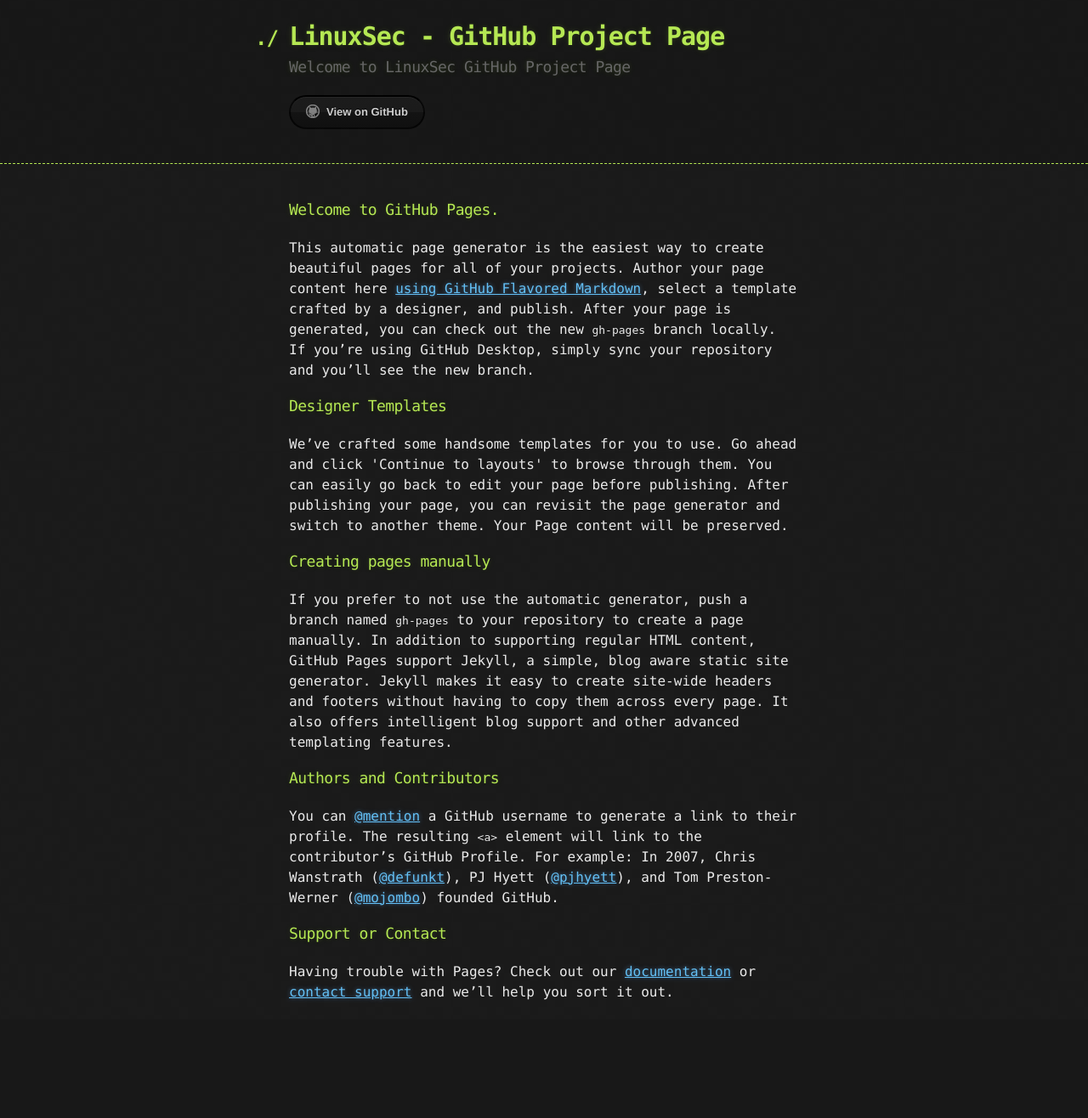
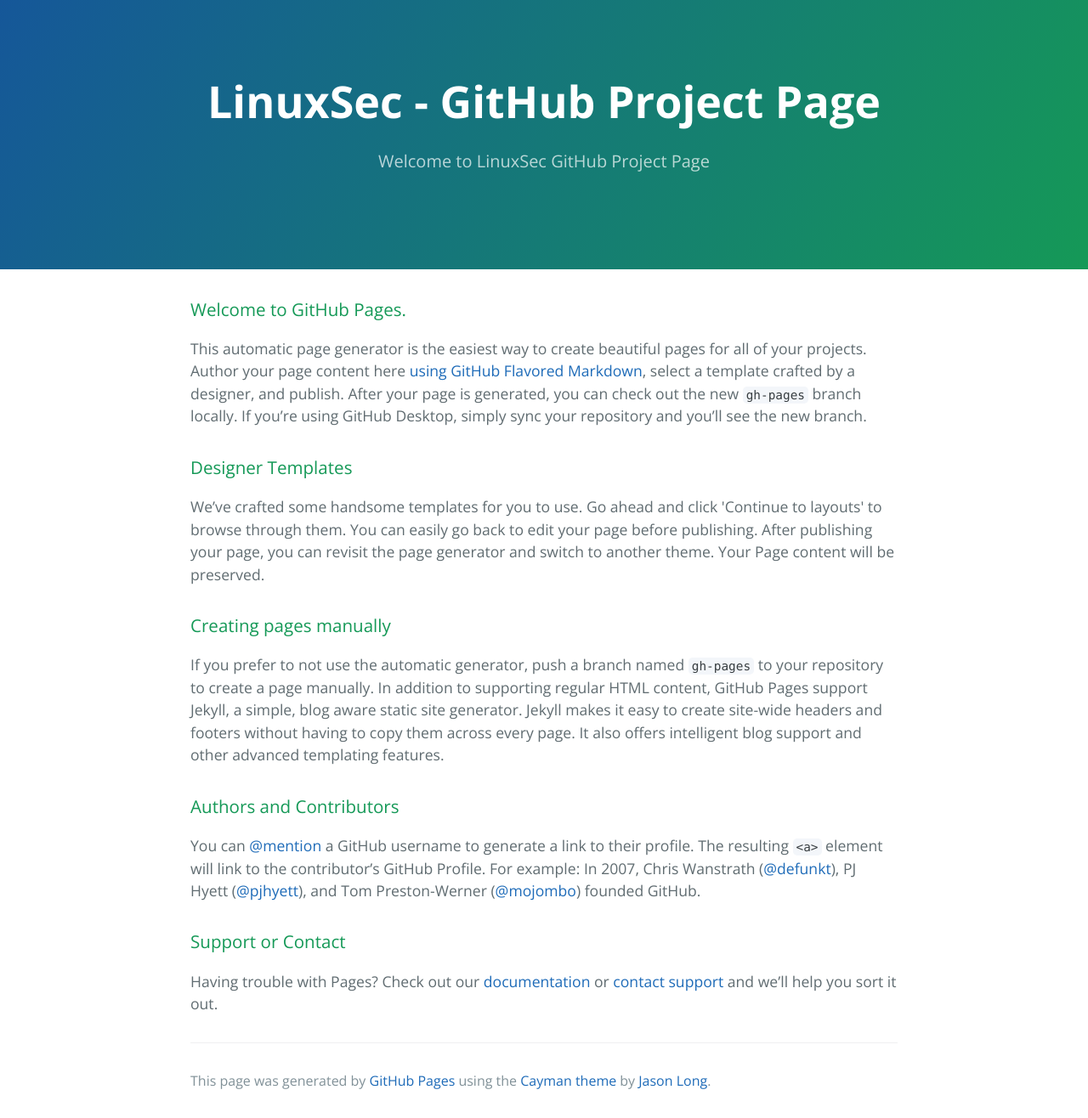
Before and after one commit to Alpah7/linuxsec.github.io, a PHP site: page / in a window 1280 px wide. Shown: the whole page at 85% size. Before the commit the page ends 1178 px from the top, so only its background shows below. Run offline with PHP 8.4, Linux system fonts and the light colour scheme.

Commit message:
Replace master branch with page content via GitHub

```diff
--- a/index.html
+++ b/index.html
@@ -1,32 +1,22 @@
 <!DOCTYPE html>
-<html>
+<html lang="en-us">
   <head>
-    <meta charset='utf-8'>
-    <meta http-equiv="X-UA-Compatible" content="chrome=1">
+    <meta charset="UTF-8">
+    <title>LinuxSec - GitHub Project Page by linuxsec</title>
+    <meta name="viewport" content="width=device-width, initial-scale=1">
+    <link rel="stylesheet" type="text/css" href="stylesheets/normalize.css" media="screen">
+    <link href='https://fonts.googleapis.com/css?family=Open+Sans:400,700' rel='stylesheet' type='text/css'>
+    <link rel="stylesheet" type="text/css" href="stylesheets/stylesheet.css" media="screen">
+    <link rel="stylesheet" type="text/css" href="stylesheets/github-light.css" media="screen">
+  </head>
+  <body>
+    <section class="page-header">
+      <h1 class="project-name">LinuxSec - GitHub Project Page</h1>
+      <h2 class="project-tagline">Welcome to LinuxSec GitHub Project Page</h2>
+    </section>
 
-    <link rel="stylesheet" type="text/css" href="stylesheets/stylesheet.css" media="screen">
-    <link rel="stylesheet" type="text/css" href="stylesheets/github-dark.css" media="screen">
-    <link rel="stylesheet" type="text/css" href="stylesheets/print.css" media="print">
-
-    <title>LinuxSec - GitHub Project Page by linuxsec</title>
-  </head>
-
-  <body>
-
-    <header>
-      <div class="container">
-        <h1>LinuxSec - GitHub Project Page</h1>
-        <h2>Welcome to LinuxSec GitHub Project Page</h2>
-
-        <section id="downloads">
-          <a href="https://github.com/linuxsec" class="btn btn-github"><span class="icon"></span>View on GitHub</a>
-        </section>
-      </div>
-    </header>
-
-    <div class="container">
-      <section id="main_content">
-        <h3>
+    <section class="main-content">
+      <h3>
 <a id="welcome-to-github-pages" class="anchor" href="#welcome-to-github-pages" aria-hidden="true"><span aria-hidden="true" class="octicon octicon-link"></span></a>Welcome to GitHub Pages.</h3>
 
 <p>This automatic page generator is the easiest way to create beautiful pages for all of your projects. Author your page content here <a href="https://guides.github.com/features/mastering-markdown/">using GitHub Flavored Markdown</a>, select a template crafted by a designer, and publish. After your page is generated, you can check out the new <code>gh-pages</code> branch locally. If you’re using GitHub Desktop, simply sync your repository and you’ll see the new branch.</p>
@@ -50,10 +40,15 @@
 <a id="support-or-contact" class="anchor" href="#support-or-contact" aria-hidden="true"><span aria-hidden="true" class="octicon octicon-link"></span></a>Support or Contact</h3>
 
 <p>Having trouble with Pages? Check out our <a href="https://help.github.com/pages">documentation</a> or <a href="https://github.com/contact">contact support</a> and we’ll help you sort it out.</p>
-      </section>
-    </div>
 
-              <script type="text/javascript">
+      <footer class="site-footer">
+
+        <span class="site-footer-credits">This page was generated by <a href="https://pages.github.com">GitHub Pages</a> using the <a href="https://github.com/jasonlong/cayman-theme">Cayman theme</a> by <a href="https://twitter.com/jasonlong">Jason Long</a>.</span>
+      </footer>
+
+    </section>
+
+            <script type="text/javascript">
             var gaJsHost = (("https:" == document.location.protocol) ? "https://ssl." : "http://www.");
             document.write(unescape("%3Cscript src='" + gaJsHost + "google-analytics.com/ga.js' type='text/javascript'%3E%3C/script%3E"));
           </script>
--- a/stylesheets/stylesheet.css
+++ b/stylesheets/stylesheet.css
@@ -1,247 +1,245 @@
+* {
+  box-sizing: border-box; }
+
 body {
+  padding: 0;
   margin: 0;
-  padding: 0;
-  background: #151515 url("../images/bkg.png") 0 0;
-  color: #eaeaea;
-  font: 16px;
+  font-family: "Open Sans", "Helvetica Neue", Helvetica, Arial, sans-serif;
+  font-size: 16px;
   line-height: 1.5;
-  font-family: Monaco, "Bitstream Vera Sans Mono", "Lucida Console", Terminal, monospace;
-}
+  color: #606c71; }
 
-/* General & 'Reset' Stuff */
-
-.container {
-  width: 90%;
-  max-width: 600px;
-  margin: 0 auto;
-}
-
-section {
-  display: block;
-  margin: 0 0 20px 0;
-}
-
-h1, h2, h3, h4, h5, h6 {
-  margin: 0 0 20px;
-}
-
-li {
-  line-height: 1.4 ;
-}
-
-/* Header, <header>
-   header   - container
-   h1       - project name
-   h2       - project description
-*/
-
-header {
-  background: rgba(0, 0, 0, 0.1);
-  width: 100%;
-  border-bottom: 1px dashed #b5e853;
-  padding: 20px 0;
-  margin: 0 0 40px 0;
-}
-
-header h1 {
-  font-size: 30px;
-  line-height: 1.5;
-  margin: 0 0 0 -40px;
-  font-weight: bold;
-  font-family: Monaco, "Bitstream Vera Sans Mono", "Lucida Console", Terminal, monospace;
-  color: #b5e853;
-  text-shadow: 0 1px 1px rgba(0, 0, 0, 0.1),
-               0 0 5px rgba(181, 232, 83, 0.1),
-               0 0 10px rgba(181, 232, 83, 0.1);
-  letter-spacing: -1px;
-  -webkit-font-smoothing: antialiased;
-}
-
-header h1:before {
-  content: "./ ";
-  font-size: 24px;
-}
-
-header h2 {
-  font-size: 18px;
-  font-weight: 300;
-  color: #666;
-}
-
-#downloads .btn {
-  display: inline-block;
-  text-align: center;
-  margin: 0;
-}
-
-/* Main Content
-*/
-
-#main_content {
-  width: 100%;
-  -webkit-font-smoothing: antialiased;
-}
-section img {
-  max-width: 100%
-}
-
-h1, h2, h3, h4, h5, h6 {
-  font-weight: normal;
-  font-family: Monaco, "Bitstream Vera Sans Mono", "Lucida Console", Terminal, monospace;
-  color: #b5e853;
-  letter-spacing: -0.03em;
-  text-shadow: 0 1px 1px rgba(0, 0, 0, 0.1),
-               0 0 5px rgba(181, 232, 83, 0.1),
-               0 0 10px rgba(181, 232, 83, 0.1);
-}
-
-#main_content h1 {
-  font-size: 30px;
-}
-
-#main_content h2 {
-  font-size: 24px;
-}
-
-#main_content h3 {
-  font-size: 18px;
-}
-
-#main_content h4 {
-  font-size: 14px;
-}
-
-#main_content h5 {
-  font-size: 12px;
-  text-transform: uppercase;
-  margin: 0 0 5px 0;
-}
-
-#main_content h6 {
-  font-size: 12px;
-  text-transform: uppercase;
-  color: #999;
-  margin: 0 0 5px 0;
-}
-
-dt {
-  font-style: italic;
-  font-weight: bold;
-}
-
-ul li {
-  list-style: none;
-}
-
-ul li:before {
-  content: ">>";
-  font-family: Monaco, "Bitstream Vera Sans Mono", "Lucida Console", Terminal, monospace;
-  font-size: 13px;
-  color: #b5e853;
-  margin-left: -37px;
-  margin-right: 21px;
-  line-height: 16px;
-}
-
-blockquote {
-  color: #aaa;
-  padding-left: 10px;
-  border-left: 1px dotted #666;
-}
-
-pre {
-  background: rgba(0, 0, 0, 0.9);
-  border: 1px solid rgba(255, 255, 255, 0.15);
-  padding: 10px;
-  font-size: 14px;
-  color: #b5e853;
-  border-radius: 2px;
-  -moz-border-radius: 2px;
-  -webkit-border-radius: 2px;
-  text-wrap: normal;
-  overflow: auto;
-  overflow-y: hidden;
-}
-
-table {
-  width: 100%;
-  margin: 0 0 20px 0;
-}
-
-th {
-  text-align: left;
-  border-bottom: 1px dashed #b5e853;
-  padding: 5px 10px;
-}
-
-td {
-  padding: 5px 10px;
-}
-
-hr {
-  height: 0;
-  border: 0;
-  border-bottom: 1px dashed #b5e853;
-  color: #b5e853;
-}
-
-/* Buttons
-*/
+a {
+  color: #1e6bb8;
+  text-decoration: none; }
+  a:hover {
+    text-decoration: underline; }
 
 .btn {
   display: inline-block;
-  background: -webkit-linear-gradient(top, rgba(40, 40, 40, 0.3), rgba(35, 35, 35, 0.3) 50%, rgba(10, 10, 10, 0.3) 50%, rgba(0, 0, 0, 0.3));
-  padding: 8px 18px;
-  border-radius: 50px;
-  border: 2px solid rgba(0, 0, 0, 0.7);
-  border-bottom: 2px solid rgba(0, 0, 0, 0.7);
-  border-top: 2px solid rgba(0, 0, 0, 1);
-  color: rgba(255, 255, 255, 0.8);
-  font-family: Helvetica, Arial, sans-serif;
-  font-weight: bold;
-  font-size: 13px;
-  text-decoration: none;
-  text-shadow: 0 -1px 0 rgba(0, 0, 0, 0.75);
-  box-shadow: inset 0 1px 0 rgba(255, 255, 255, 0.05);
-}
+  margin-bottom: 1rem;
+  color: rgba(255, 255, 255, 0.7);
+  background-color: rgba(255, 255, 255, 0.08);
+  border-color: rgba(255, 255, 255, 0.2);
+  border-style: solid;
+  border-width: 1px;
+  border-radius: 0.3rem;
+  transition: color 0.2s, background-color 0.2s, border-color 0.2s; }
+  .btn + .btn {
+    margin-left: 1rem; }
 
 .btn:hover {
-  background: -webkit-linear-gradient(top, rgba(40, 40, 40, 0.6), rgba(35, 35, 35, 0.6) 50%, rgba(10, 10, 10, 0.8) 50%, rgba(0, 0, 0, 0.8));
-}
+  color: rgba(255, 255, 255, 0.8);
+  text-decoration: none;
+  background-color: rgba(255, 255, 255, 0.2);
+  border-color: rgba(255, 255, 255, 0.3); }
 
-.btn .icon {
-  display: inline-block;
-  width: 16px;
-  height: 16px;
-  margin: 1px 8px 0 0;
-  float: left;
-}
+@media screen and (min-width: 64em) {
+  .btn {
+    padding: 0.75rem 1rem; } }
 
-.btn-github .icon {
-  opacity: 0.6;
-  background: url("../images/blacktocat.png") 0 0 no-repeat;
-}
+@media screen and (min-width: 42em) and (max-width: 64em) {
+  .btn {
+    padding: 0.6rem 0.9rem;
+    font-size: 0.9rem; } }
 
-/* Links
-   a, a:hover, a:visited
-*/
+@media screen and (max-width: 42em) {
+  .btn {
+    display: block;
+    width: 100%;
+    padding: 0.75rem;
+    font-size: 0.9rem; }
+    .btn + .btn {
+      margin-top: 1rem;
+      margin-left: 0; } }
 
-a {
-  color: #63c0f5;
-  text-shadow: 0 0 5px rgba(104, 182, 255, 0.5);
-}
+.page-header {
+  color: #fff;
+  text-align: center;
+  background-color: #159957;
+  background-image: linear-gradient(120deg, #155799, #159957); }
 
-/* Clearfix */
+@media screen and (min-width: 64em) {
+  .page-header {
+    padding: 5rem 6rem; } }
 
-.cf:before, .cf:after {
-  content:"";
-  display:table;
-}
+@media screen and (min-width: 42em) and (max-width: 64em) {
+  .page-header {
+    padding: 3rem 4rem; } }
 
-.cf:after {
-  clear:both;
-}
+@media screen and (max-width: 42em) {
+  .page-header {
+    padding: 2rem 1rem; } }
 
-.cf {
-  zoom:1;
-}
+.project-name {
+  margin-top: 0;
+  margin-bottom: 0.1rem; }
+
+@media screen and (min-width: 64em) {
+  .project-name {
+    font-size: 3.25rem; } }
+
+@media screen and (min-width: 42em) and (max-width: 64em) {
+  .project-name {
+    font-size: 2.25rem; } }
+
+@media screen and (max-width: 42em) {
+  .project-name {
+    font-size: 1.75rem; } }
+
+.project-tagline {
+  margin-bottom: 2rem;
+  font-weight: normal;
+  opacity: 0.7; }
+
+@media screen and (min-width: 64em) {
+  .project-tagline {
+    font-size: 1.25rem; } }
+
+@media screen and (min-width: 42em) and (max-width: 64em) {
+  .project-tagline {
+    font-size: 1.15rem; } }
+
+@media screen and (max-width: 42em) {
+  .project-tagline {
+    font-size: 1rem; } }
+
+.main-content :first-child {
+  margin-top: 0; }
+.main-content img {
+  max-width: 100%; }
+.main-content h1, .main-content h2, .main-content h3, .main-content h4, .main-content h5, .main-content h6 {
+  margin-top: 2rem;
+  margin-bottom: 1rem;
+  font-weight: normal;
+  color: #159957; }
+.main-content p {
+  margin-bottom: 1em; }
+.main-content code {
+  padding: 2px 4px;
+  font-family: Consolas, "Liberation Mono", Menlo, Courier, monospace;
+  font-size: 0.9rem;
+  color: #383e41;
+  background-color: #f3f6fa;
+  border-radius: 0.3rem; }
+.main-content pre {
+  padding: 0.8rem;
+  margin-top: 0;
+  margin-bottom: 1rem;
+  font: 1rem Consolas, "Liberation Mono", Menlo, Courier, monospace;
+  color: #567482;
+  word-wrap: normal;
+  background-color: #f3f6fa;
+  border: solid 1px #dce6f0;
+  border-radius: 0.3rem; }
+  .main-content pre > code {
+    padding: 0;
+    margin: 0;
+    font-size: 0.9rem;
+    color: #567482;
+    word-break: normal;
+    white-space: pre;
+    background: transparent;
+    border: 0; }
+.main-content .highlight {
+  margin-bottom: 1rem; }
+  .main-content .highlight pre {
+    margin-bottom: 0;
+    word-break: normal; }
+.main-content .highlight pre, .main-content pre {
+  padding: 0.8rem;
+  overflow: auto;
+  font-size: 0.9rem;
+  line-height: 1.45;
+  border-radius: 0.3rem; }
+.main-content pre code, .main-content pre tt {
+  display: inline;
+  max-width: initial;
+  padding: 0;
+  margin: 0;
+  overflow: initial;
+  line-height: inherit;
+  word-wrap: normal;
+  background-color: transparent;
+  border: 0; }
+  .main-content pre code:before, .main-content pre code:after, .main-content pre tt:before, .main-content pre tt:after {
+    content: normal; }
+.main-content ul, .main-content ol {
+  margin-top: 0; }
+.main-content blockquote {
+  padding: 0 1rem;
+  margin-left: 0;
+  color: #819198;
+  border-left: 0.3rem solid #dce6f0; }
+  .main-content blockquote > :first-child {
+    margin-top: 0; }
+  .main-content blockquote > :last-child {
+    margin-bottom: 0; }
+.main-content table {
+  display: block;
+  width: 100%;
+  overflow: auto;
+  word-break: normal;
+  word-break: keep-all; }
+  .main-content table th {
+    font-weight: bold; }
+  .main-content table th, .main-content table td {
+    padding: 0.5rem 1rem;
+    border: 1px solid #e9ebec; }
+.main-content dl {
+  padding: 0; }
+  .main-content dl dt {
+    padding: 0;
+    margin-top: 1rem;
+    font-size: 1rem;
+    font-weight: bold; }
+  .main-content dl dd {
+    padding: 0;
+    margin-bottom: 1rem; }
+.main-content hr {
+  height: 2px;
+  padding: 0;
+  margin: 1rem 0;
+  background-color: #eff0f1;
+  border: 0; }
+
+@media screen and (min-width: 64em) {
+  .main-content {
+    max-width: 64rem;
+    padding: 2rem 6rem;
+    margin: 0 auto;
+    font-size: 1.1rem; } }
+
+@media screen and (min-width: 42em) and (max-width: 64em) {
+  .main-content {
+    padding: 2rem 4rem;
+    font-size: 1.1rem; } }
+
+@media screen and (max-width: 42em) {
+  .main-content {
+    padding: 2rem 1rem;
+    font-size: 1rem; } }
+
+.site-footer {
+  padding-top: 2rem;
+  margin-top: 2rem;
+  border-top: solid 1px #eff0f1; }
+
+.site-footer-owner {
+  display: block;
+  font-weight: bold; }
+
+.site-footer-credits {
+  color: #819198; }
+
+@media screen and (min-width: 64em) {
+  .site-footer {
+    font-size: 1rem; } }
+
+@media screen and (min-width: 42em) and (max-width: 64em) {
+  .site-footer {
+    font-size: 1rem; } }
+
+@media screen and (max-width: 42em) {
+  .site-footer {
+    font-size: 0.9rem; } }
```
